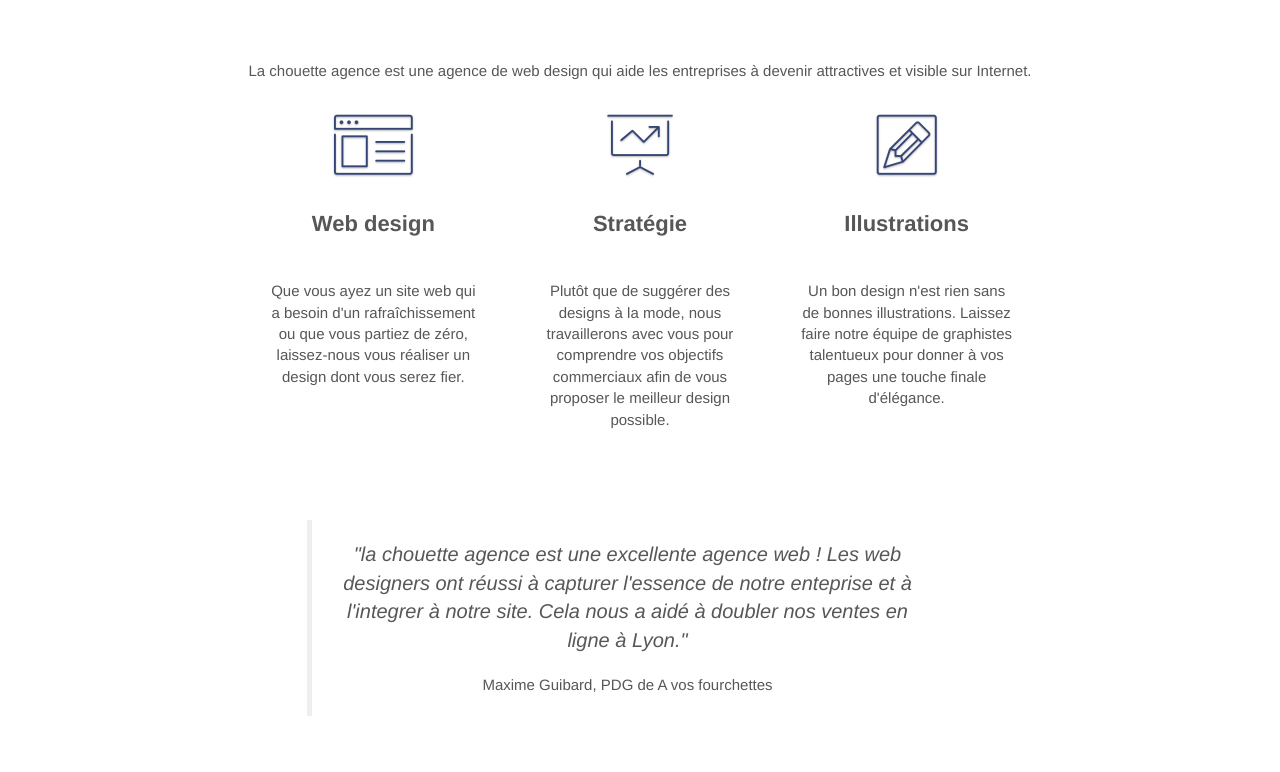
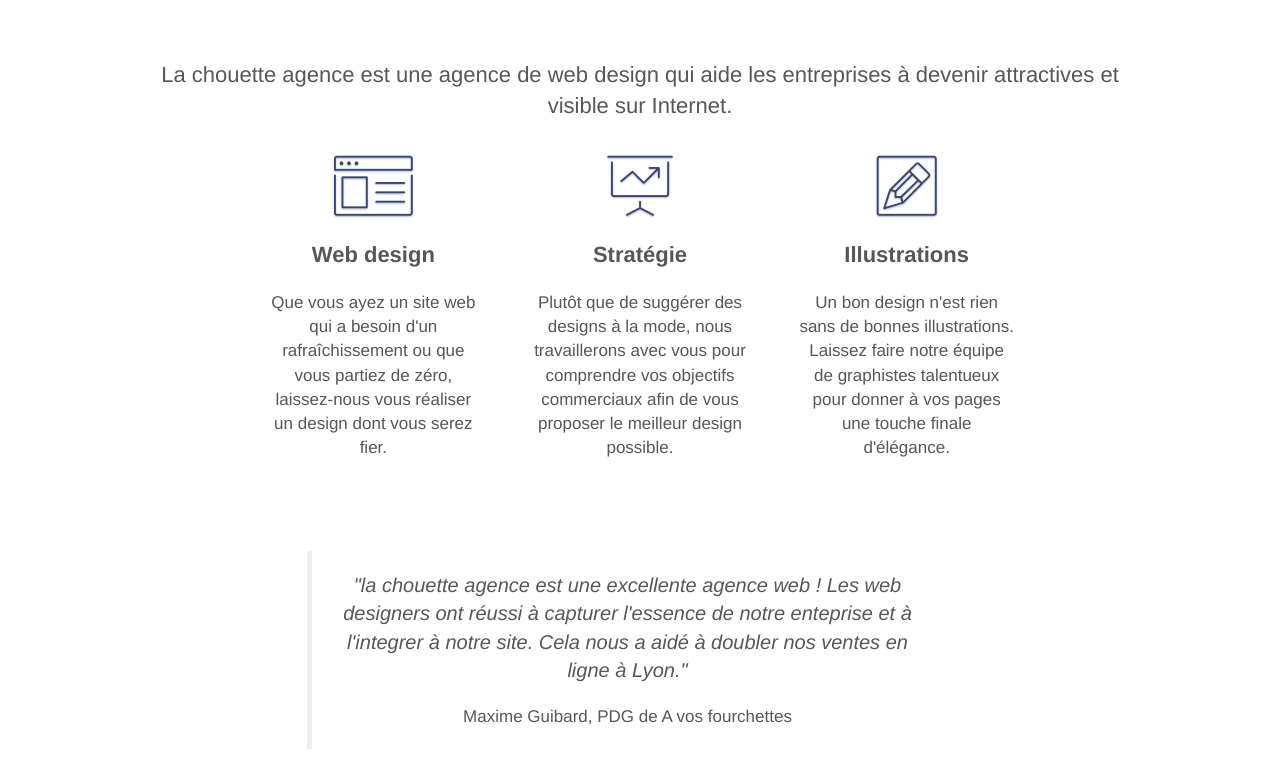
Before and after one commit to coaxoda/MammarFathi_4_19022021, a plain HTML site: page index.html in a window 1280 px wide. Shown: the part 658-1430 px from the top of the page. Drawn offline with nearby package versions, Linux system fonts and the light colour scheme.

```diff
--- a/style.css
+++ b/style.css
@@ -814,7 +814,7 @@ a {
 }
 
 p {
-    font-size: 11px;
+    font-size: 17px !important;
 }
 
 .tight-width-whitespace {
@@ -825,6 +825,11 @@ p {
 .h1 {
     font-size: 20px;
     font-family: "Open Sans";
+}
+
+.intro{
+    font-size: 22px !important;
+    margin-bottom: 2rem;
 }
 
 .cta-hero {
@@ -848,6 +853,7 @@ p {
 h2 {
     font-size: 22px;
     line-height: 1.4em;
+    margin: 0 !important;
 }
 
 h3 {
```
